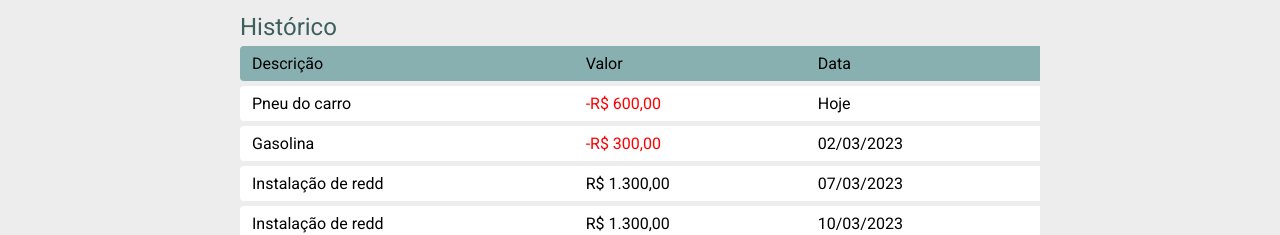
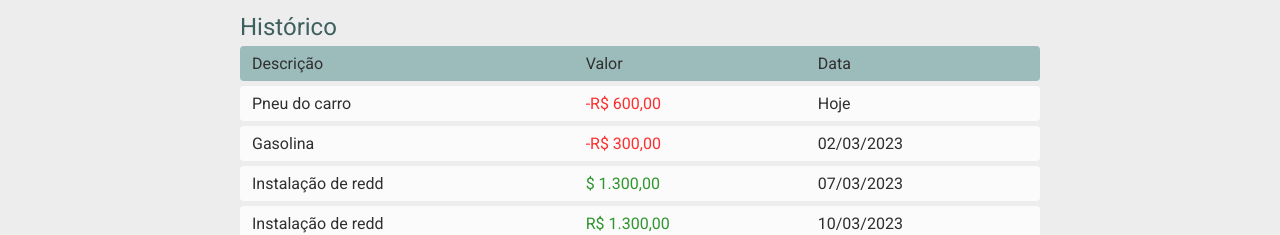
Before and after one commit to lipeeemendes/basic-css, a plain HTML site: page index.html in a window 1280 px wide. Shown: the part 569-804 px from the top of the page. Drawn offline with Linux system fonts and the light colour scheme.

Commit message:
Adicionado bordas mo lado direito usando pseudo classe, adicionado opacity na tabela e estilização da cor dos valores da tabela

```diff
--- a/css/style.css
+++ b/css/style.css
@@ -93,6 +93,15 @@ h1 span {
   width: 100%;
 }
 
+.data-table tr{
+  opacity: 0.8;
+}
+
+.data-table tr:hover{
+  opacity: 1;
+  color: var(--color-logo);
+}
+
 .data-table th{
   font-size: 1rem;
   font-weight: 400;
@@ -109,13 +118,22 @@ h1 span {
   background: var(--color-white);
 }
 
-.data-table span{
+.red-value{
   color: red;
+}
+
+.green-value{
+  color: green;
 }
 
 table thead tr th:first-child,
 table tbody tr td:first-child{
   border-radius: 0.25rem 0 0 0.25rem;
+}
+
+table thead tr th:last-child,
+table tbody tr td:last-child{
+  border-radius: 0 0.25rem 0.25rem 0;
 }
 
 footer{
--- a/index.html
+++ b/index.html
@@ -54,22 +54,22 @@
         <tbody>
           <tr>
             <td>Pneu do carro</td>
-            <td><span>-R$ 600,00</span></td>
+            <td><span class="red-value">-R$ 600,00</span></td>
             <td>Hoje</td>
           </tr>
           <tr>
             <td>Gasolina</td>
-            <td><span>-R$ 300,00</span></td>
+            <td><span class="red-value">-R$ 300,00</span></td>
             <td>02/03/2023</td>
           </tr>
           <tr>
             <td>Instalação de redd</td>
-            <td>R$ 1.300,00</td>
+            <td><span class="green-value">$ 1.300,00</span></td>
             <td>07/03/2023</td>
           </tr>
           <tr>
             <td>Instalação de redd</td>
-            <td>R$ 1.300,00</td>
+            <td><span class="green-value">R$ 1.300,00</span></td>
             <td>10/03/2023</td>
           </tr>
         </tbody>
```
